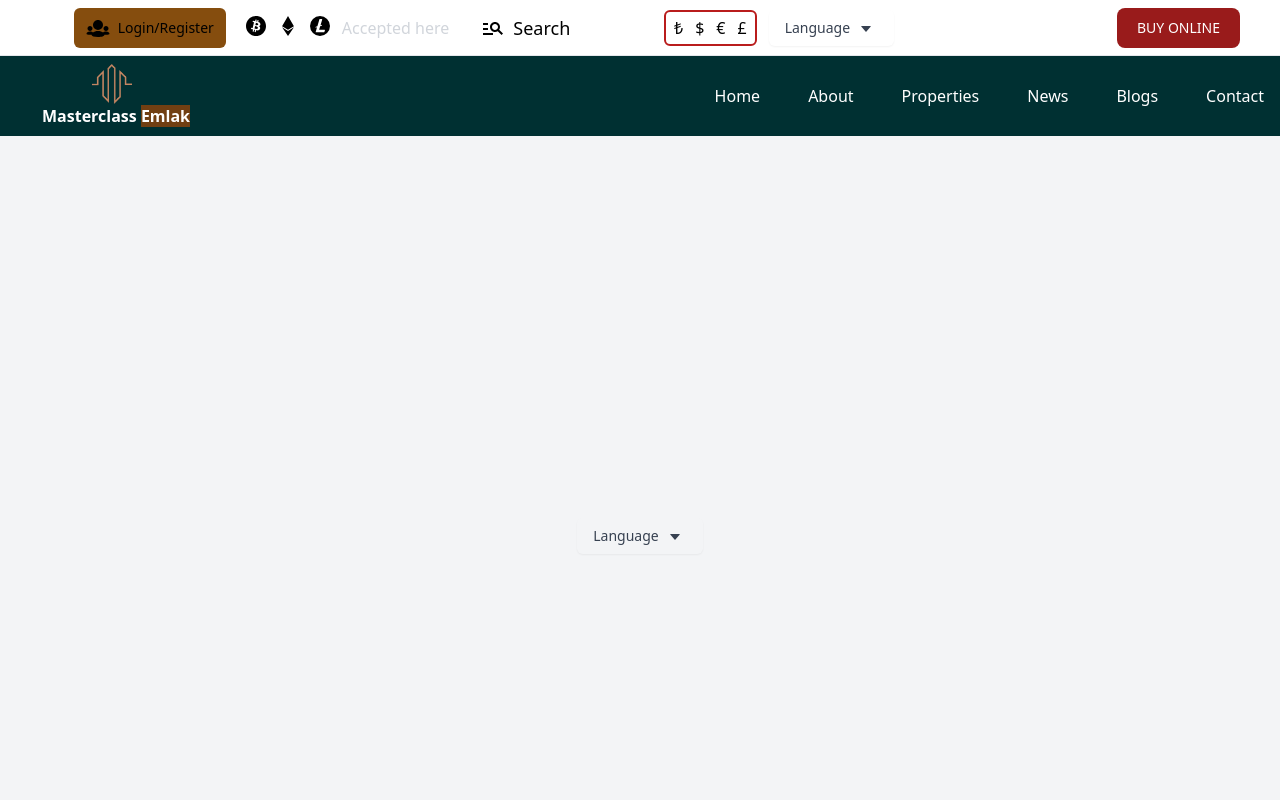
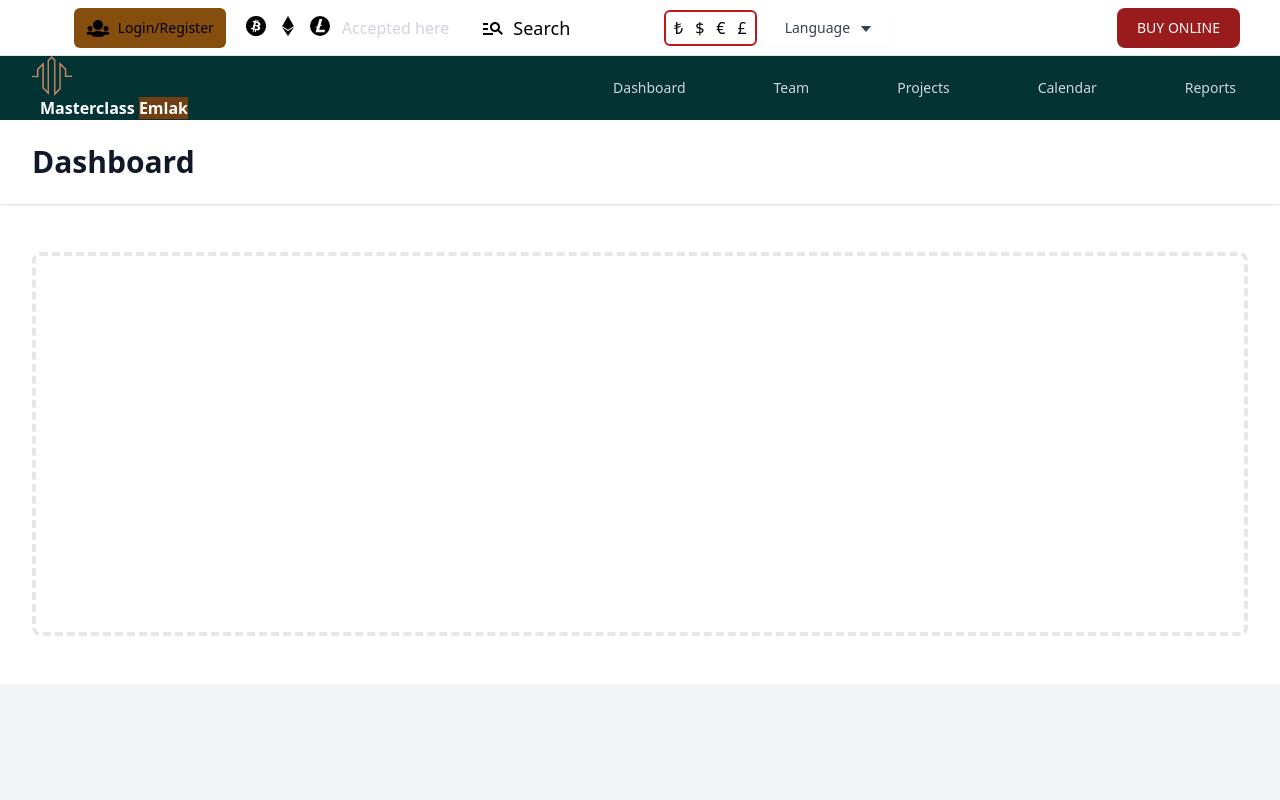
Before and after one commit to dembasow98/masterclassemplak-website, a React (Create React App) app: page / in a window 1280 px wide. Shown: the top 800 px of the page. Built offline with nearby package versions, Linux system fonts and the light colour scheme.

Commit message:
About to finish with the Navbar UI.

```diff
--- a/package.json
+++ b/package.json
@@ -4,6 +4,7 @@
   "private": true,
   "dependencies": {
     "@ant-design/icons": "^5.0.1",
+    "@headlessui/react": "^1.7.11",
     "@testing-library/jest-dom": "^5.16.5",
     "@testing-library/react": "^13.4.0",
     "@testing-library/user-event": "^13.5.0",
--- a/src/App.js
+++ b/src/App.js
@@ -4,12 +4,13 @@ import Navigation from './containers/Navigation'
 import {Home, Blogs, Contact, About, Properties, News} from './pages'
 import { Topbar, Navbar, LandingSlider } from './components/home';
 import Footer from './pages/Footer';
+import Test from './containers/Test';
 
 function App() {
   return (
     <Router>
       <Topbar/>
-      <Navigation />
+      <Test />
       <Routes>
         <Route path="/" element={<Home />} >
           <Route path="/" element={<Topbar />} />
--- a/src/containers/Navigation.js
+++ b/src/containers/Navigation.js
@@ -29,7 +29,7 @@ const Navigation = () => {
     <nav
     className={`${navbarFixed ? 'fixed top-0 left-0 right-0 bg-[#003032] shadow-md z-50 ' : 'relative'
     } flex w-full h-20 bg-[#003032]  text-white items-center  px-4 py-3`}>
-        <div className='MENU flex items-center md:justify-between  w-full h-fit left-2'>
+        <div className='MENU flex items-center md:justify-between w-full h-fit'>
           <div className="LOGO flex flex-col items-center w-48">
             <img src={logo_light} alt="logo" className="w-10" />
             <span className="text-sm md:text-base font-bold rounded-md ml-2 ">Masterclass <span className='bg-yellow-900'>Emlak</span></span>
@@ -69,24 +69,24 @@ const Navigation = () => {
             </button>
           </div>
 
-          <div className={`MENU-ITEMS md:inline-flex  items-center sticky-top  ${menuOpen ? 'block' : 'hidden'}`}>
-            <ul className='md:flex md:flex-row  md:gap-6  lg:gap-10 xl:gap-12 2xl:gap-16'>
-              <li className='flex flex-col  items-center'>
+          <div className={`MENU-ITEMS w-full z-20 md:z-0 md:inline-flex items-center md:w-auto ${menuOpen ? 'block' : 'hidden'}`}>
+            <ul className='flex flex-col p-4 mt-4 border-gray-100 bg-gray-50  md:space-x-8 md:mt-0 md:text-sm md:font-medium md:border-0 md:bg-white dark:bg-[#003032] md:dark:bg-[#003032] md:flex md:flex-row  md:gap-6  lg:gap-10 xl:gap-12 2xl:gap-16'>
+              <li className='block  items-center'>
                 <Link to="/" onClick={() => setMenuOpen(false)} >Home</Link>
               </li>
-              <li className='flex flex-col items-center'>
+              <li className='block items-center'>
                 <Link to="/about" onClick={() => setMenuOpen(false)}>About</Link>
               </li>
-              <li className='flex flex-col items-center'>
+              <li className='block items-center'>
                 <Link to="/properties" onClick={() => setMenuOpen(false)}>Properties</Link>
               </li>
-              <li className='flex flex-col items-center'>
+              <li className='block items-center'>
                 <Link to="/news" onClick={() => setMenuOpen(false)}>News</Link>
               </li>
-              <li className='flex flex-col items-center'>
+              <li className='block items-center'>
                 <Link to="/blogs" onClick={() => setMenuOpen(false)}>Blogs</Link>
               </li>
-              <li className='flex flex-col items-center'>
+              <li className='block items-center'>
                 <Link to="/contact" onClick={() => setMenuOpen(false)}>Contact</Link>
               </li>
             </ul>
--- /dev/null
+++ b/src/containers/Test.js
@@ -0,0 +1,192 @@
+import React, { useState, useEffect } from "react";
+import { Transition } from "@headlessui/react";
+import { Link } from 'react-router-dom'
+
+import logo_light from '../assets/images/logos/logo-light.png'
+import logo_dark from '../assets/images/logos/logo-dark.png'
+
+
+function Test() {
+  const [isOpen, setIsOpen] = useState(false);
+
+  const [navbarFixed, setNavbarFixed] = useState(false);
+  useEffect(() => {
+    const handleScroll = () => {
+      if (window.pageYOffset > 24) {
+        setNavbarFixed(true);
+      } else {
+        setNavbarFixed(false);
+      }
+    };
+    window.addEventListener('scroll', handleScroll);
+    return () => {
+      window.removeEventListener('scroll', handleScroll);
+    };
+  }, []);
+
+  return (
+    <div>
+      <nav className={`${navbarFixed ?"fixed top-0 left-0 right-0 shadow-md z-50":"relative"} bg-[#043334] `}>
+        <div className="max-w-7xl mx-auto px-4 sm:px-6 lg:px-8">
+          <div className="flex items-center justify-between h-16">
+            <div className="flex items-center md:justify-between md:w-full">
+              <div className="flex-shrink-0">
+                <img src={logo_light} alt="logo" className="w-10" />
+                <span className="text-sm text-white dark:text-yellow-500 md:text-base font-bold rounded-md ml-2 ">Masterclass <span className='bg-yellow-900 dark:text-gray-200'>Emlak</span></span>
+              </div>
+              <div className="hidden md:block">
+                <div className="ml-10 flex items-baseline space-x-4  md:flex md:flex-row  md:gap-6  lg:gap-10 xl:gap-12 2xl:gap-16">
+                  <a
+                    href="#"
+                    className=" text-gray-300 dark:hover:bg-[#014649] hover:text-white px-3 py-2 rounded-md text-sm font-medium"
+                  >
+                    Dashboard
+                  </a>
+
+                  <a
+                    href="#"
+                    className="text-gray-300 dark:hover:bg-[#014649] hover:text-white px-3 py-2 rounded-md text-sm font-medium"
+                  >
+                    Team
+                  </a>
+
+                  <a
+                    href="#"
+                    className="text-gray-300 dark:hover:bg-[#014649] hover:text-white px-3 py-2 rounded-md text-sm font-medium"
+                  >
+                    Projects
+                  </a>
+
+                  <a
+                    href="#"
+                    className="text-gray-300 dark:hover:bg-[#014649] hover:text-white px-3 py-2 rounded-md text-sm font-medium"
+                  >
+                    Calendar
+                  </a>
+
+                  <a
+                    href="#"
+                    className="text-gray-300 dark:hover:bg-[#014649] hover:text-white px-3 py-2 rounded-md text-sm font-medium"
+                  >
+                    Reports
+                  </a>
+                </div>
+              </div>
+            </div>
+            <div className="-mr-2 flex md:hidden">
+              <button
+                onClick={() => setIsOpen(!isOpen)}
+                data-collapse-toggle="navbar-sticky" type="button"
+                aria-controls="navbar-sticky" aria-expanded="false" aria-label="Toggle navigation"
+                className="block items-center px-2 py-1 border rounded text-gray-700 dark:text-yellow-900 border-yellow-800 hover:text-yellow-600 hover:border-yellow-600"
+              >
+                <span className="sr-only">Open main menu</span>
+                {!isOpen ? (
+                  <svg
+                    className="block h-6 w-6"
+                    xmlns="http://www.w3.org/2000/svg"
+                    fill="none"
+                    viewBox="0 0 24 24"
+                    stroke="currentColor"
+                    aria-hidden="true"
+                  >
+                    <path
+                      strokeLinecap="round"
+                      strokeLinejoin="round"
+                      strokeWidth="2"
+                      d="M4 6h16M4 12h16M4 18h16"
+                    />
+                  </svg>
+                ) : (
+                  <svg
+                    className="block h-6 w-6"
+                    xmlns="http://www.w3.org/2000/svg"
+                    fill="none"
+                    viewBox="0 0 24 24"
+                    stroke="currentColor"
+                    aria-hidden="true"
+                  >
+                    <path
+                      strokeLinecap="round"
+                      strokeLinejoin="round"
+                      strokeWidth="2"
+                      d="M6 18L18 6M6 6l12 12"
+                    />
+                  </svg>
+                )}
+              </button>
+            </div>
+          </div>
+        </div>
+
+        <Transition
+          show={isOpen}
+          enter="transition ease-out duration-100 transform"
+          enterFrom="opacity-0 scale-95"
+          enterTo="opacity-100 scale-100"
+          leave="transition ease-in duration-75 transform"
+          leaveFrom="opacity-100 scale-100"
+          leaveTo="opacity-0 scale-95"
+        >
+          {(ref) => (
+            <div className="md:hidden" id="mobile-menu">
+              <div ref={ref} className="px-2 pt-2 pb-3 space-y-1 sm:px-3">
+                <a
+                  href="#"
+                  className="text-gray-300 dark:hover:bg-[#014649] hover:text-white block px-3 py-2 rounded-md text-base font-medium"
+                >
+                  Dashboard
+                </a>
+
+                <a
+                  href="#"
+                  className="text-gray-300 dark:hover:bg-[#014649] hover:text-white block px-3 py-2 rounded-md text-base font-medium"
+                >
+                  Team
+                </a>
+
+                <a
+                  href="#"
+                  className="text-gray-300 dark:hover:bg-[#014649] hover:text-white block px-3 py-2 rounded-md text-base font-medium"
+                >
+                  Projects
+                </a>
+
+                <a
+                  href="#"
+                  className="text-gray-300 dark:hover:bg-[#014649] hover:text-white block px-3 py-2 rounded-md text-base font-medium"
+                >
+                  Calendar
+                </a>
+
+                <a
+                  href="#"
+                  className="text-gray-300 dark:hover:bg-[#014649] hover:text-white block px-3 py-2 rounded-md text-base font-medium"
+                >
+                  Reports
+                </a>
+              </div>
+            </div>
+          )}
+        </Transition>
+      </nav>
+
+      <header className="bg-white shadow">
+        <div className="max-w-7xl mx-auto py-6 px-4 sm:px-6 lg:px-8">
+          <h1 className="text-3xl font-bold text-gray-900">Dashboard</h1>
+        </div>
+      </header>
+      <main>
+        <div className="max-w-7xl mx-auto py-6 sm:px-6 lg:px-8">
+          {/* <!-- Replace with your content --> */}
+          <div className="px-4 py-6 sm:px-0">
+            <div className="border-4 border-dashed border-gray-200 rounded-lg h-96"></div>
+          </div>
+          {/* <!-- /End replace --> */}
+        </div>
+      </main>
+    </div>
+  );
+}
+
+export default Test;
```
Also changed, not shown: 1 other file (tests, documents, lock files or other folders).
